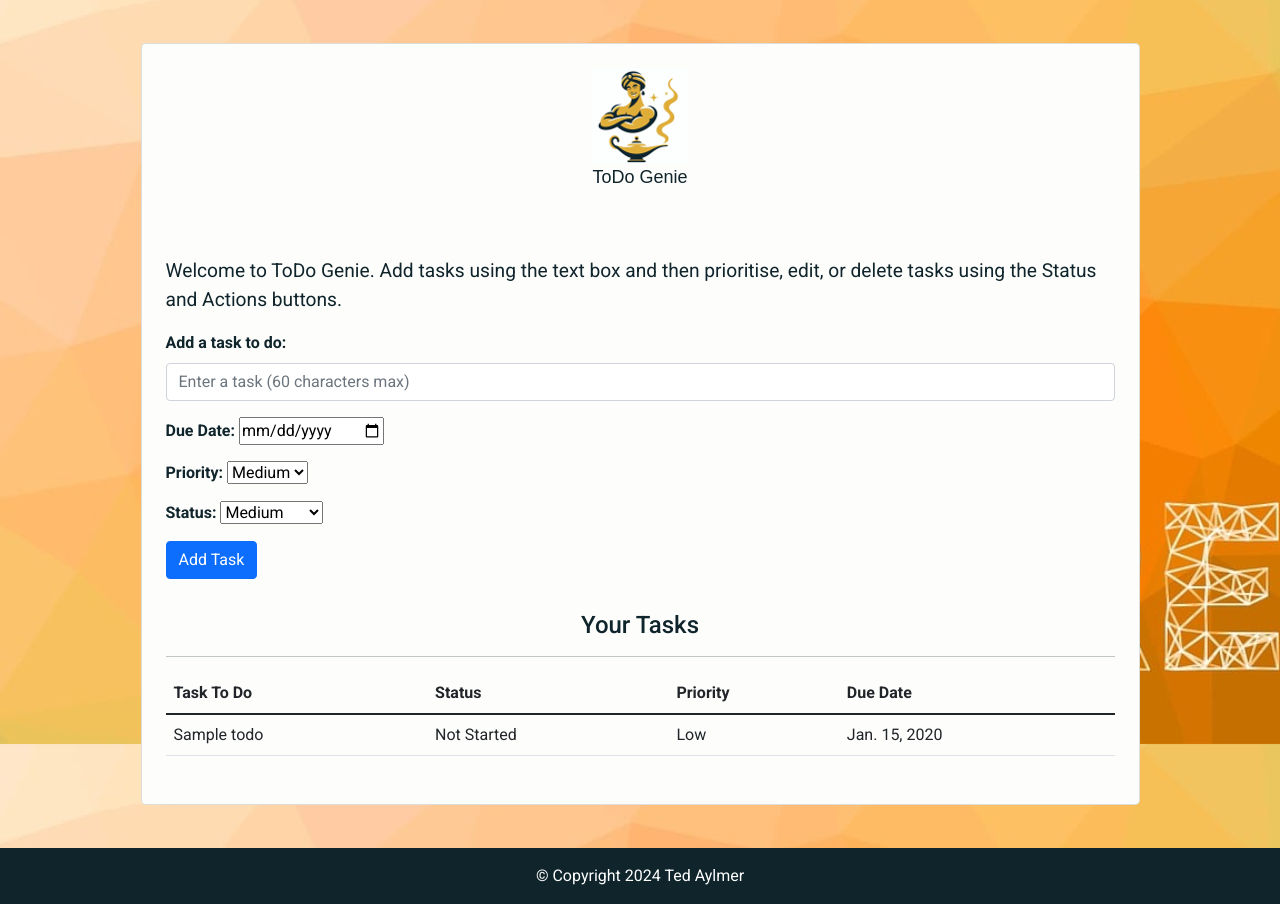
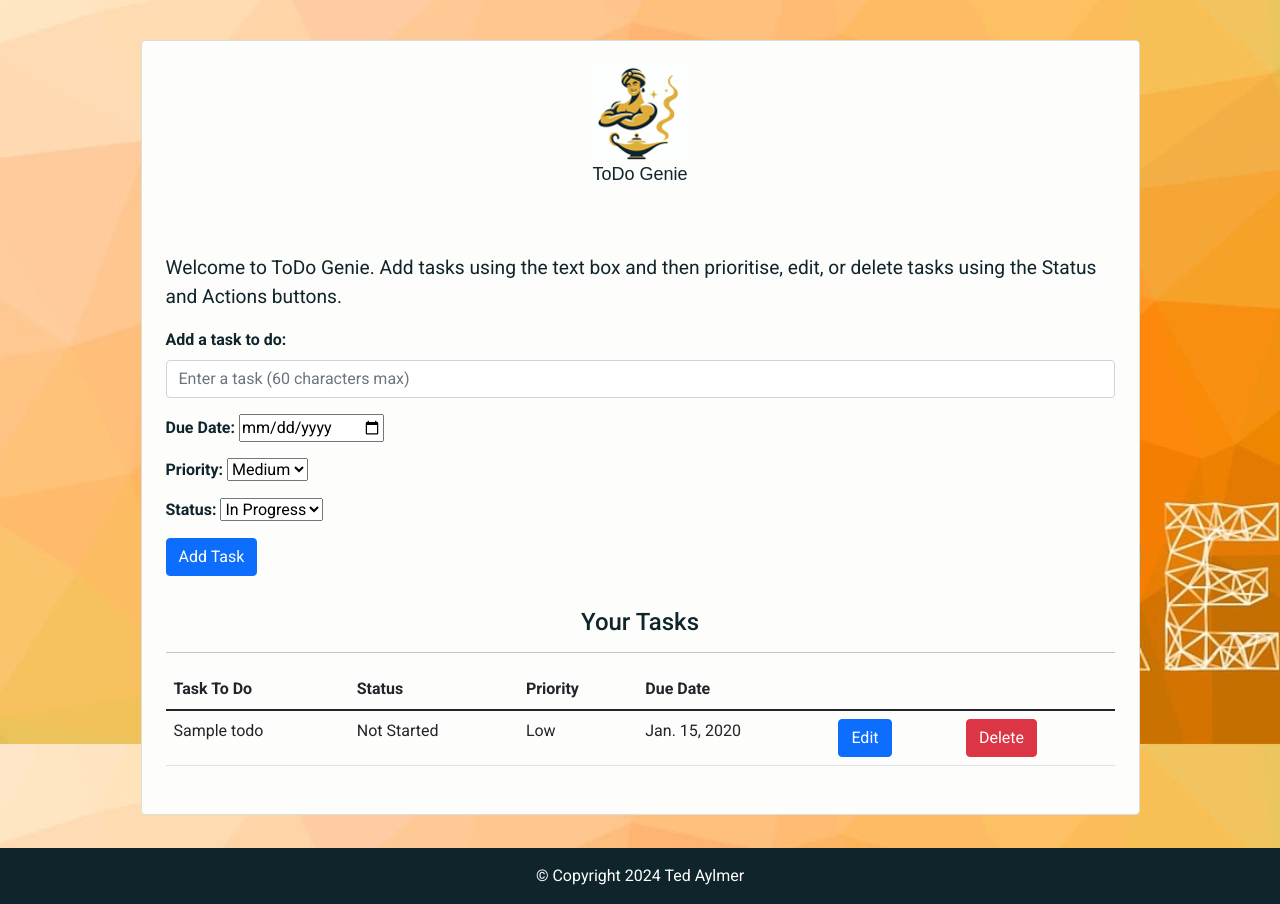
Before and after one commit to Tedbot2000/todo-genie, a Django app: page / in a window 1280 px wide. Shown: the part 56-960 px from the top of the page. Run offline with Django 4.2, Linux system fonts and the light colour scheme; a user stored in the database is signed in; tables that the repository leaves empty hold one stand-in row (values such as "Sample post"); some libraries are stand-ins or nearby versions; some web fonts are replaced.

Commit message:
Adding edit and delete buttons

```diff
--- a/todo/templates/todo/todo_list.html
+++ b/todo/templates/todo/todo_list.html
@@ -61,10 +61,10 @@
                                 </div>
                                 <div class="col-12">
                                     <label for="status">Status:</label>
-                                    <select name="priority" id="priority">
-                                        <option value="Low">Not started</option>
-                                        <option value="Medium" selected>Medium</option>
-                                        <option value="High">High</option>
+                                    <select name="status" id="status">
+                                        <option value="not-started">Not started</option>
+                                        <option value="in-progress" selected>In Progress</option>
+                                        <option value="done">Done</option>
                                     </select>
                                 </div>
                                 <div class="col-12">
@@ -97,6 +97,15 @@
                                         <td>{{ i.priority }}</td>
                                         <!-- Updating due day with task  -->
                                         <td>{{ i.due_date }}</td>
+                                        <!-- Option to edit task -->
+                                        <td>
+                                            <div class="btn-group" role="group">
+                                                <button type="button" class="btn btn-primary" aria-label="Edit task" onclick="location.href=('{% url 'edit' i.id %}')">Edit</button>
+                                            </div>
+                                        </td>
+                                        <td>
+                                            <div class="btn btn-danger ms-2" type="button" aria-label="Delete task" onclick="confirmDeleteAndRedirect = ('{% url 'delete' i.id %}')">Delete</div>
+                                        </td>
                                     </tr>
                                     {% endfor %}
                                 </tbody>
```
Also changed, not shown: todo/templates/todo/edit_task.html (+8 -0 lines).
